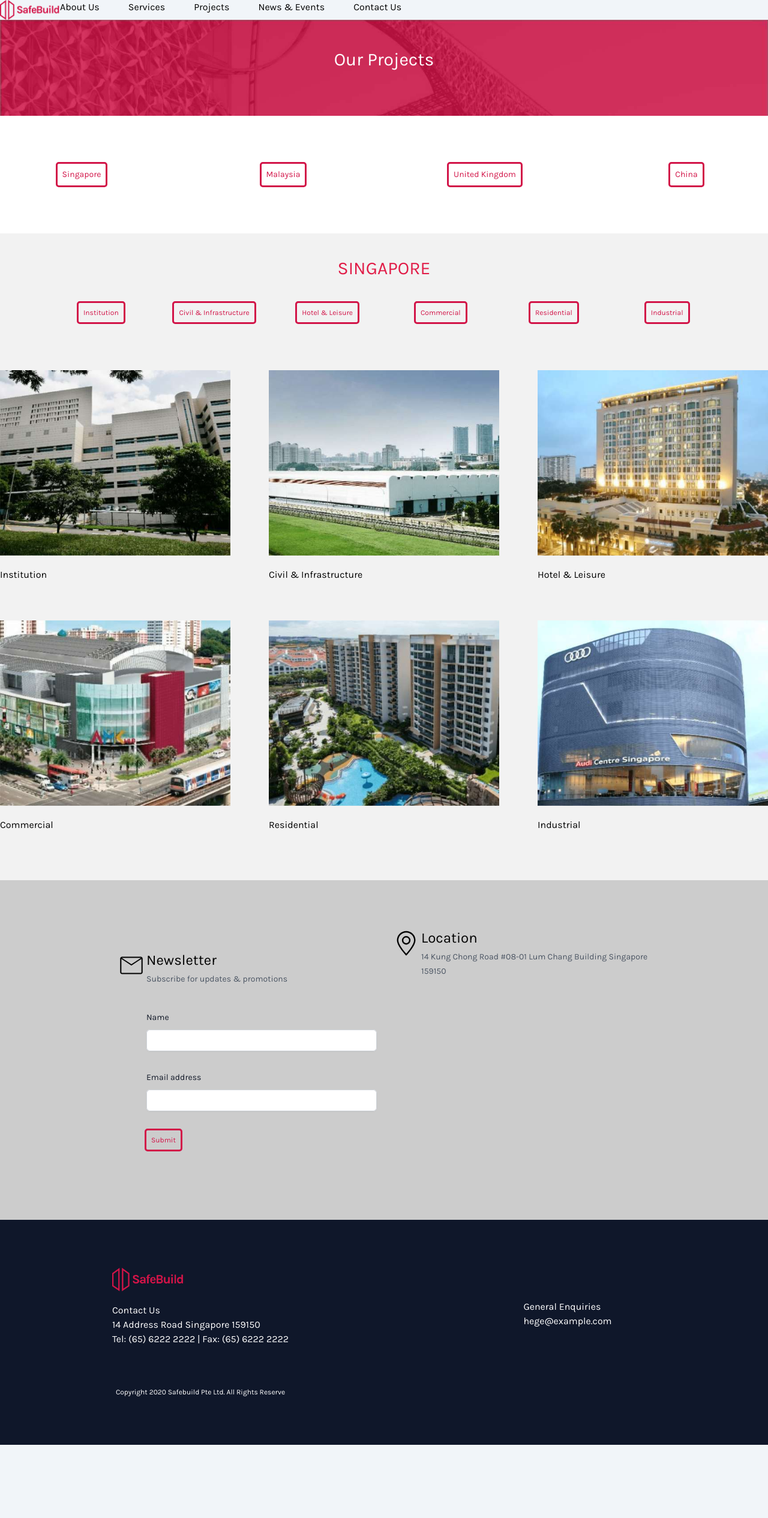
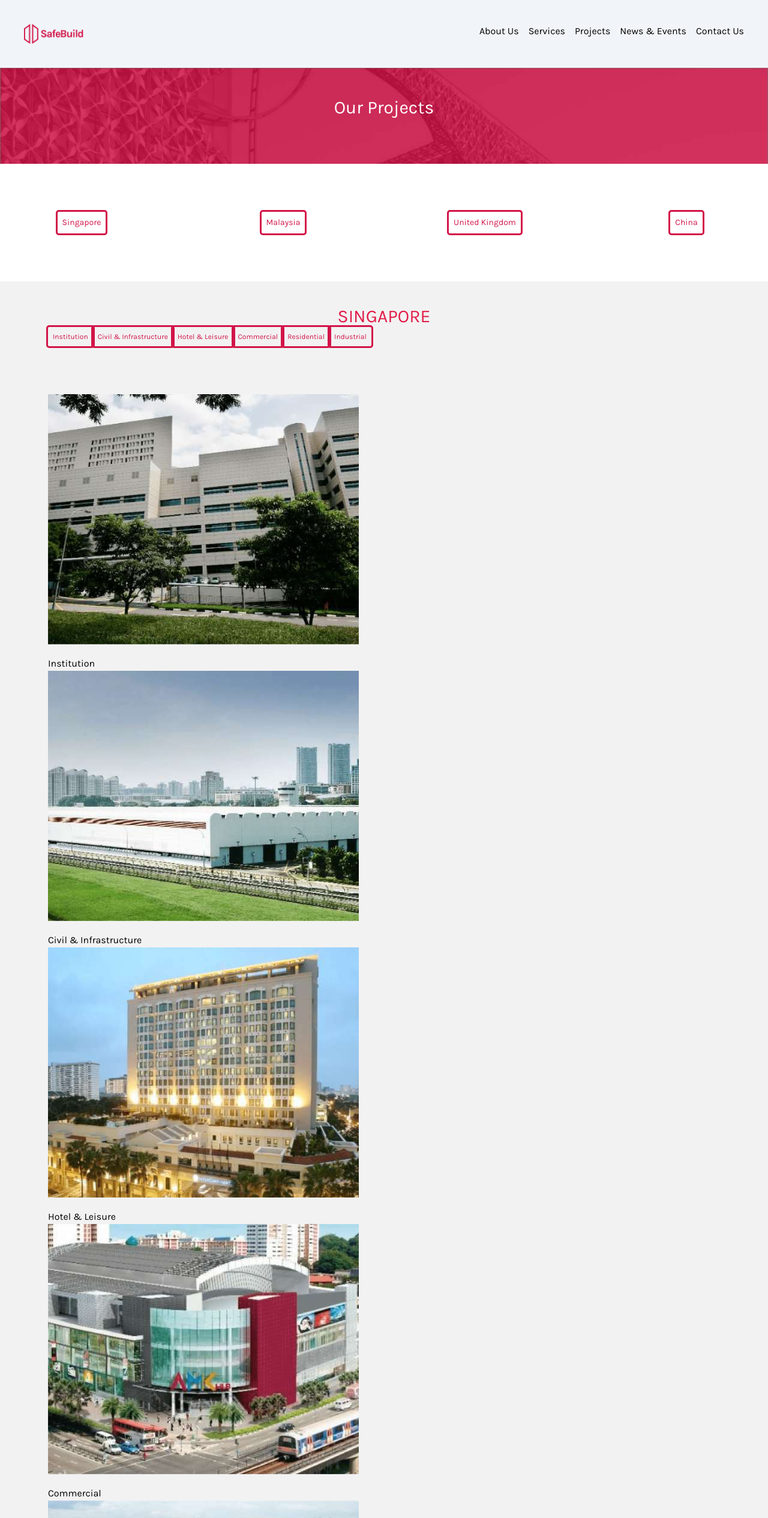
Before and after one commit to francesjgonzales/safebuild, a Next.js app: page /projects in a window 1280 px wide. Shown: the top 2530 px of the page at 60% size. Before the commit the page ends 2408 px from the top, so only its background shows below. Built offline with nearby package versions, Linux system fonts and the light colour scheme; grey boxes are pictures that could not be loaded.

Commit message:
improved css

```diff
--- a/src/app/globals.css
+++ b/src/app/globals.css
@@ -13,7 +13,7 @@
 
 /* START Margins and Paddings */
 .body {
-  @apply mx-auto bg-slate-100;
+  @apply m-auto bg-slate-100;
 }
 
 /* START Column articles */
@@ -26,7 +26,7 @@
 }
 
 .three-col {
-  @apply grid md:grid-cols-3 sm:grid grid-cols-1 justify-items-center py-10 gap-16;
+  @apply grid md:grid-cols-3 sm:grid grid-cols-2 justify-items-center py-10 gap-16;
 }
 
 .four-col {
--- a/src/app/layout.tsx
+++ b/src/app/layout.tsx
@@ -14,7 +14,7 @@ export default function RootLayout({
 }) {
   return (
     <html lang="en">
-      <body className="body">
+      <body className="body m-10">
         <Navbar />
         <section>{children}</section>
         <Footer />
--- a/src/app/page.tsx
+++ b/src/app/page.tsx
@@ -10,9 +10,9 @@ export default function Home() {
   return (
     <>
       <Slider />
-      <section className="one-col">
+      <section className="one-col md:p-10 m-10">
         <p className="header">Our Services</p>
-        <p className="header__paragraph">
+        <p className="header__paragraph px-10 mx-10">
           SafeBuild has been rated by the Construction Authority as a Grade A1
           contractor in the Contractors Registry System, and also as a Class 1
           General Builder under the Licensing of Builders.
@@ -115,10 +115,10 @@ export default function Home() {
         </p>
       </section>
 
-      <section className="one-col bg-[#F7D7E0]">
+      <section className="bg-[#F7D7E0] one-col">
         <p className="header">Our Projects</p>
 
-        <div className="three-col">
+        <div className="p-10 m-10 three-col">
           <div className="place-items-baseline">
             <Image
               src="/assets/institution-1.jpg"
@@ -185,7 +185,10 @@ export default function Home() {
               <p className="text-center">INDUSTRIAL</p>
             </div>
           </div>
-          <div className="place-items-baseline col-span-2">
+        </div>
+
+        <div className="p-10 m-10 two-col">
+          <div className="place-items-baseline ">
             <Image
               src="/assets/intl-prop-1.jpg"
               width={1024}
@@ -213,7 +216,7 @@ export default function Home() {
 
       <section className="one-col">
         <p className="header">News and Events</p>
-        <div className="two-col">
+        <div className="two-col p-10 m-10">
           <div>
             <Image
               src="/assets/newsletter-1.jpg"
--- a/src/app/projects/page.tsx
+++ b/src/app/projects/page.tsx
@@ -9,7 +9,7 @@ const page = () => {
         <p className="text-3xl ">Our Projects</p>
       </div>
 
-      <section className="Article">
+      <section>
         {/* Project tabs */}
         <ProjTabs />
       </section>
--- a/src/components/Footer.tsx
+++ b/src/components/Footer.tsx
@@ -4,25 +4,24 @@ import Image from "next/image";
 export const Footer = () => {
   return (
     <footer className="footer">
-      <div className="two-col">
-        <p>
+      <div className="two-col ">
+        <div className="content-start">
           <Image
             src="/assets/safebuild-logo.png"
             width={120}
             height={512}
             alt="logo image"
-            className="pb-5"
           />
+        </div>
+        <p>
           Contact Us <br />
           14 Address Road Singapore 159150 <br />
           Tel: (65) 6222 2222 | Fax: (65) 6222 2222 <br />
           <br />
-        </p>
-        <p>
           General Enquiries <br />
           <a href="mailto:hege@example.com">hege@example.com</a>
         </p>
-        <p className="pt-5 text-xs">
+        <p className=" text-xs">
           Copyright 2020 Safebuild Pte Ltd. All Rights Reserve
         </p>
       </div>
--- a/src/components/Navbar.tsx
+++ b/src/components/Navbar.tsx
@@ -6,12 +6,11 @@ import Image from "next/image";
 import { useState } from "react";
 
 export const Navbar = () => {
-  const [navbar, setNavbar] = useState(false);
+  const [isNotOpen, setNavbarIsOpen] = useState(false);
   return (
-    <nav className="">
+    <nav className="p-10 flex justify-between content-start">
       {/* LOGO */}
-      <div className="flex justice-between">
-        <div className="">
+      <div className="text-right">
         <Link href="/">
           <Image
             src="/assets/safebuild-logo.png"
@@ -23,54 +22,42 @@ export const Navbar = () => {
       </div>
 
       {/* Hamburg button */}
-        <div className="text-right md:hidden">
       <button
-            className="focus:border-gray-400"
-            onClick={() => setNavbar(!navbar)}
+        className="focus:border-gray-400 md:hidden text-right content-start"
+        onClick={() => setNavbarIsOpen(!isNotOpen)}
       >
-            {navbar ? (
+        {isNotOpen ? (
           <Image src="/close.svg" width={30} height={30} alt="close" />
         ) : (
-              <Image
-                src="/hamburger-md.svg"
-                width={30}
-                height={30}
-                alt="logo"
-              />
+          <Image src="/hamburger-md.svg" width={30} height={30} alt="logo" />
         )}
       </button>
-        </div>
 
+      {/* menu menu */}
       <div
         className={`pb-3 mt-8 md:inline-flex gap-12 md:pb-0 md:mt-0 ${
-            navbar ? "p-12 md:p-0 block" : "hidden"
+          isNotOpen ? "block" : "hidden"
         }`}
       >
-          <div className="text-right">
-            <Link href="/about/" onClick={() => setNavbar(!navbar)}>
+        <div className="text-right flex gap-4 flex-col md:flex-row">
+          <Link href="/about/" onClick={() => setNavbarIsOpen(!isNotOpen)}>
             About Us
           </Link>
-          </div>
-          <div className="text-right">
-            <Link href="/offered-services/" onClick={() => setNavbar(!navbar)}>
+          <Link
+            href="/offered-services/"
+            onClick={() => setNavbarIsOpen(!isNotOpen)}
+          >
             Services
           </Link>
-          </div>
-          <div className="text-right">
-            <Link href="/projects/" onClick={() => setNavbar(!navbar)}>
+          <Link href="/projects/" onClick={() => setNavbarIsOpen(!isNotOpen)}>
             Projects
           </Link>
-          </div>
-          <div className="text-right">
-            <Link href="/news/" onClick={() => setNavbar(!navbar)}>
+          <Link href="/news/" onClick={() => setNavbarIsOpen(!isNotOpen)}>
             News & Events
           </Link>
-          </div>
-          <div className="text-right">
-            <Link href="/contact/" onClick={() => setNavbar(!navbar)}>
+          <Link href="/contact/" onClick={() => setNavbarIsOpen(!isNotOpen)}>
             Contact Us
           </Link>
-          </div>
         </div>
       </div>
     </nav>
--- a/src/components/ProjTabs.tsx
+++ b/src/components/ProjTabs.tsx
@@ -23,7 +23,7 @@ export const ProjTabs = () => {
       <Tab.Panels className="bg-[#F2F2F2] py-10">
         <Tab.Panel>
           <p className="header">Singapore</p>
-          <div className="six-col px-20">
+          <div className="px-20">
             <button className="button__outline-sm text-[#D21448] hover:text-[#D21448] hover:bg-[#F7D7E0]">
               Institution
             </button>
@@ -43,7 +43,7 @@ export const ProjTabs = () => {
               Industrial
             </button>
           </div>
-          <div className="three-col">
+          <div className="m-10 p-10">
             <div className="place-items-baseline">
               <Image
                 src="/assets/institution.jpg"
```
Lines whose indentation alone changed are shown as unchanged.
